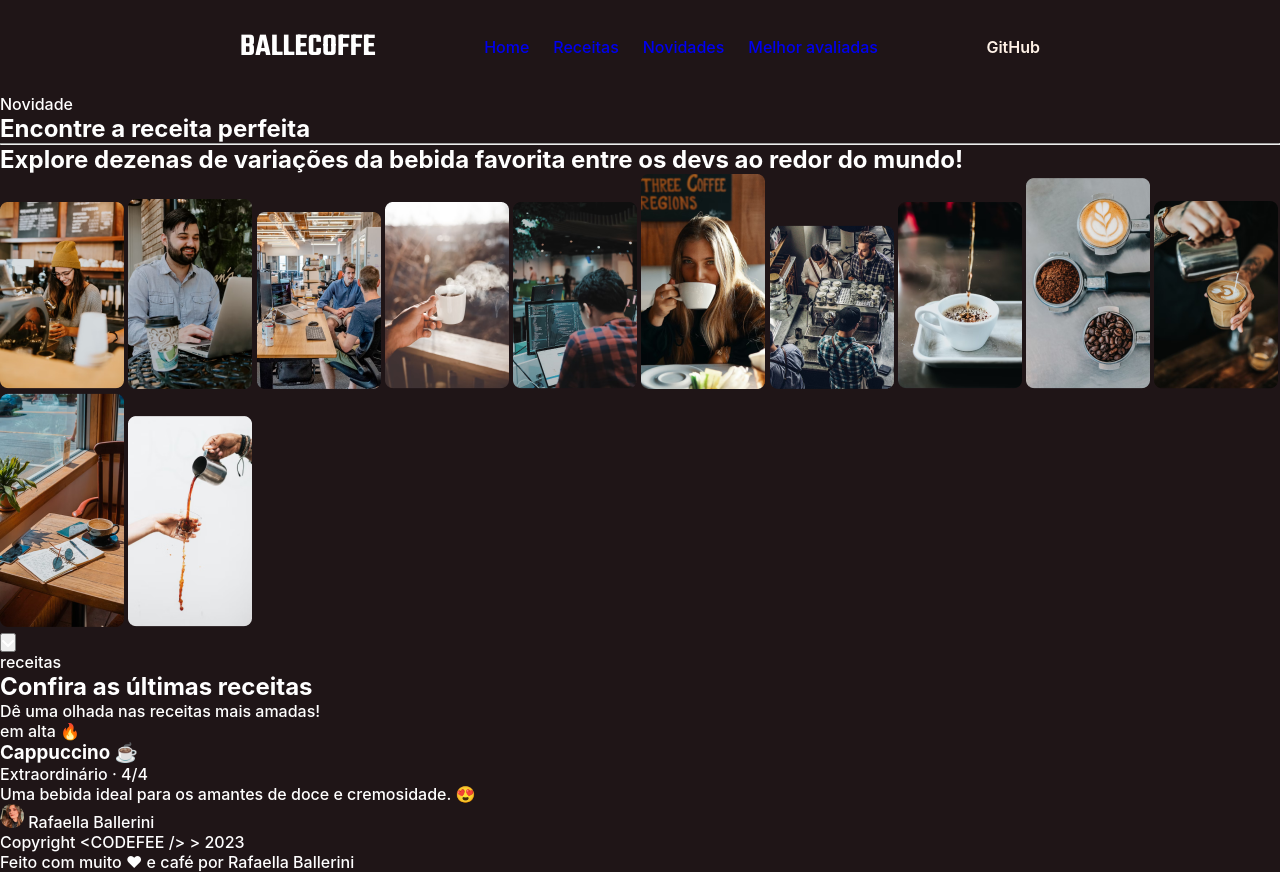
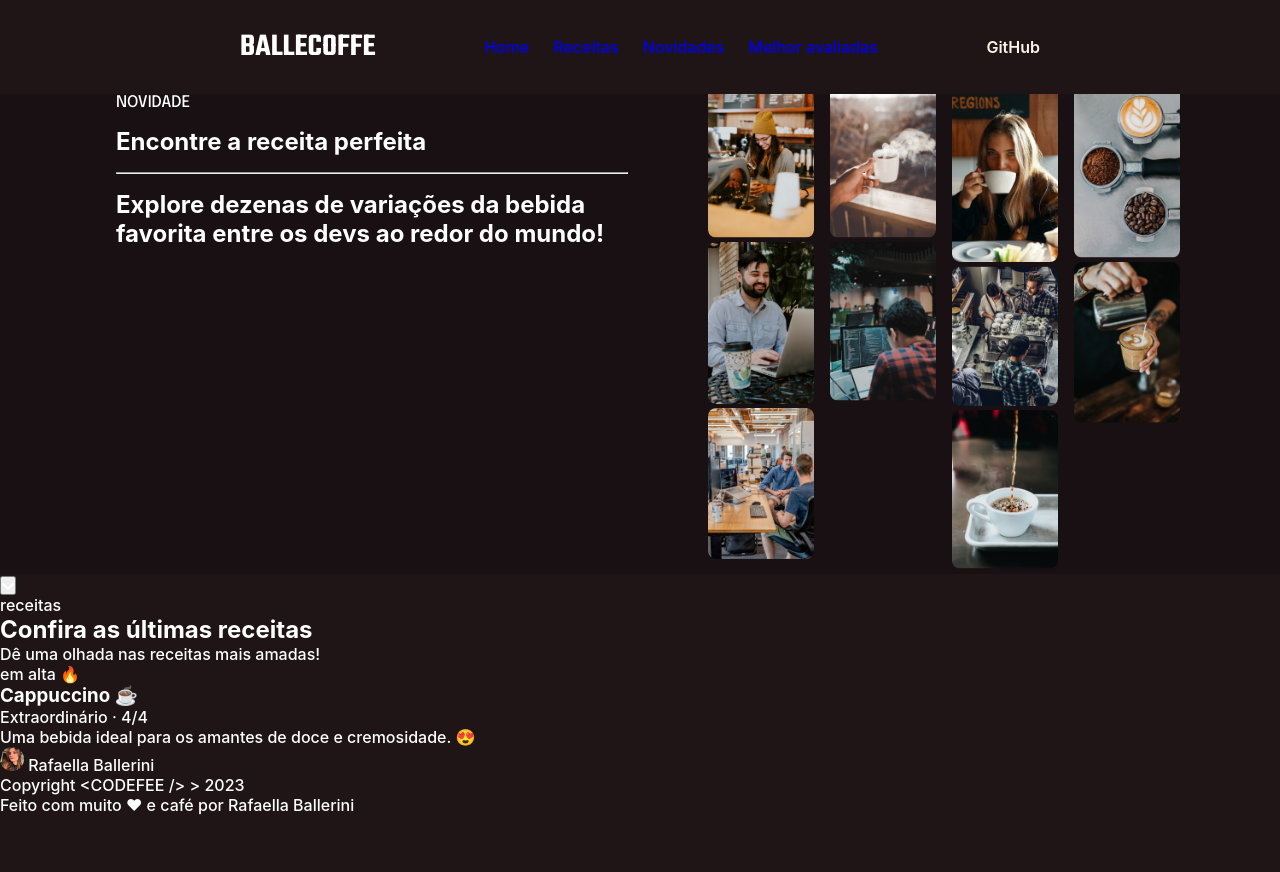
Before and after one commit to InfoKeven/DashBoard, a plain HTML site: page index.html in a window 1280 px wide. After the commit the page ends 815 px from the top, so only its background shows below. Drawn offline with Linux system fonts and the light colour scheme.

Commit message:
Style page
Estilizando a página com css, adicionando classes.

```diff
--- a/index.html
+++ b/index.html
@@ -29,9 +29,10 @@
 
     <main>
 
-        <section>
-            <header>
-                <span>
+        <div class="principal">
+            <section class="image">
+                <header class="image-conteudo">
+                    <span class="destaque">
                         Novidade
                     </span>
                     <h1>
@@ -42,8 +43,7 @@
                         Explore dezenas de variações da bebida favorita entre os <strong>devs</strong> ao redor do mundo!
                     </h2>
                 </header>
-
-            <div>
+                <div class="image-container">
                     <figure>
                         <img src="src/img/image 1.png" alt="">
                         <img src="src/img/image 2.png" alt="">
@@ -59,8 +59,8 @@
                         <img src="src/img/image 12.png" alt="">
                     </figure>
                 </div>
-
             </section>
+        </div>
 
         <section>
             <button>
--- a/src/css/style.css
+++ b/src/css/style.css
@@ -41,3 +41,52 @@ nav {
     color: #FFF2E7;
     font-weight: 600;
 }
+
+main {
+    display: flex;
+    flex-direction: column;
+}
+
+.principal {
+    background-color: #181012;
+}
+
+.image {
+    max-width: 1112px;
+    height: 60vh;
+
+    display: flex;
+    flex-direction: row;
+    justify-content: space-between;
+    gap: 6rem;
+
+    padding: 0 2rem;
+    margin: auto;
+
+    overflow: clip;
+}
+
+.image-conteudo {
+    display: flex;
+    flex-direction: column;
+    gap: 1rem;
+}
+
+.destaque {
+    font-family: "Epilogue";
+    font-size: 1rem;
+    font-weight: 500;
+    text-transform: uppercase;
+}
+
+.image-container {
+    max-width: 45%;
+    column-count: 4;
+    gap: 1rem;
+    margin: -1rem;
+}
+
+.image-container > figure > img {
+    width: 100%;
+    border-radius: 0.5rem;
+}
```
Lines whose indentation alone changed are shown as unchanged.
